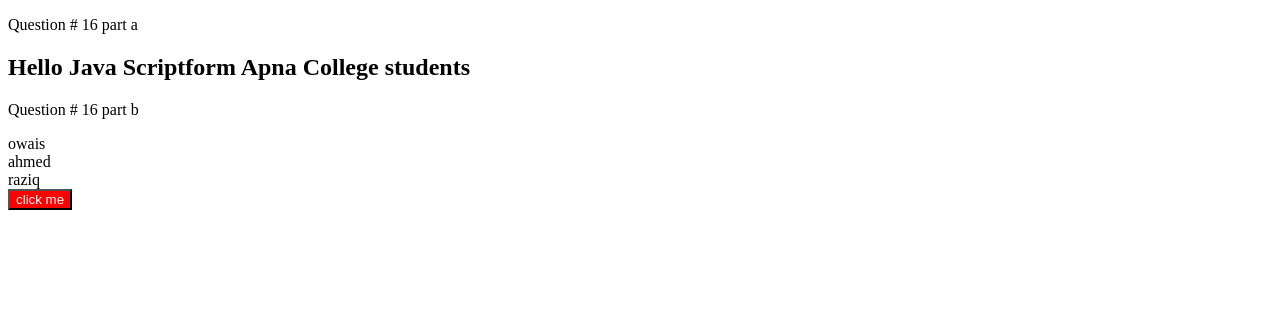
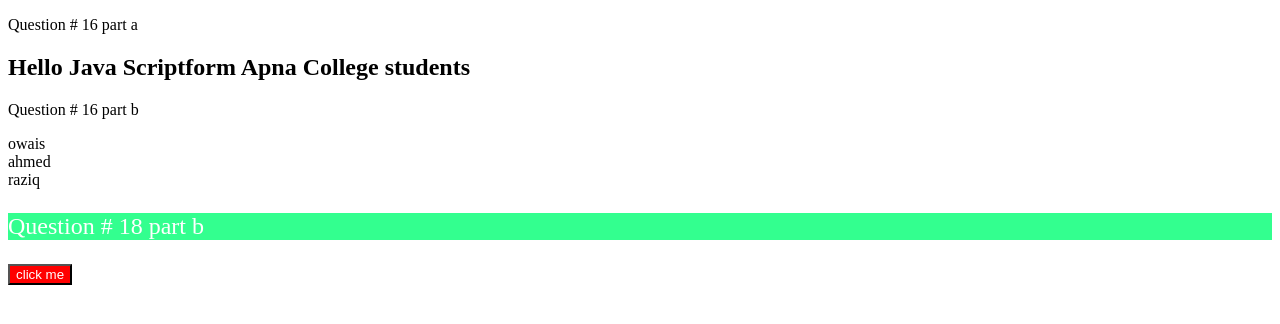
Before and after one commit to muhammadowaismasroor/js-practice, a plain HTML site: page index.html in a window 1280 px wide. Drawn offline with Linux system fonts and the light colour scheme.

Commit message:
solved question 18

```diff
--- a/dom.js
+++ b/dom.js
@@ -29,5 +29,15 @@ btn.style.color = "white";
 let body = document.querySelector("body");
 body.append(btn);
 
+// Practice Question # 18
+//Create a <p> tag in html, give it a class and some styling.
+//Now create a new class in CSS and try to append this class to the <p> element.
+//Did you notice, how you overwrite the class name when you add a new one.
+//Solve this problem using classList.
+console.log("Question No. 18 Answer (a)");
 
-console.log(btn);
+let para = document.querySelector(".para-q-18");
+para.getAttribute("class");
+// para.setAttribute("class", "new-class")
+para.classList.add("new-class")
+console.log(para)
--- a/index.html
+++ b/index.html
@@ -5,16 +5,22 @@
     <meta charset="UTF-8">
     <meta name="viewport" content="width=device-width, initial-scale=1.0">
     <title>Java Script Practice</title>
+    <link rel="stylesheet" href="style.css">
 </head>
 
 <body>
+    <!-- Question No 16 (a) -->
     <p>Question # 16 part a</p>
     <h2>Hello Java Script</h2>
 
+    <!-- Question No 16 (b)-->
     <p>Question # 16 part b</p>
     <div class="box"></div>
     <div class="box"></div>
     <div class="box"></div>
+
+    <!-- Question No 18 -->
+    <p class="para-q-18">Question # 18 part b</p>
 </body>
 <!-- <script src="./simpleObj.js"></script> -->
 <!-- <script src="./if-esle.js"></script> -->
--- /dev/null
+++ b/style.css
@@ -0,0 +1,10 @@
+.para-q-18 {
+    background-color: #fa3757;
+    color: #ffffff;
+    font-size: x-large;
+}
+
+.new-class {
+    background-color: #33ff8f;
+
+}
```
